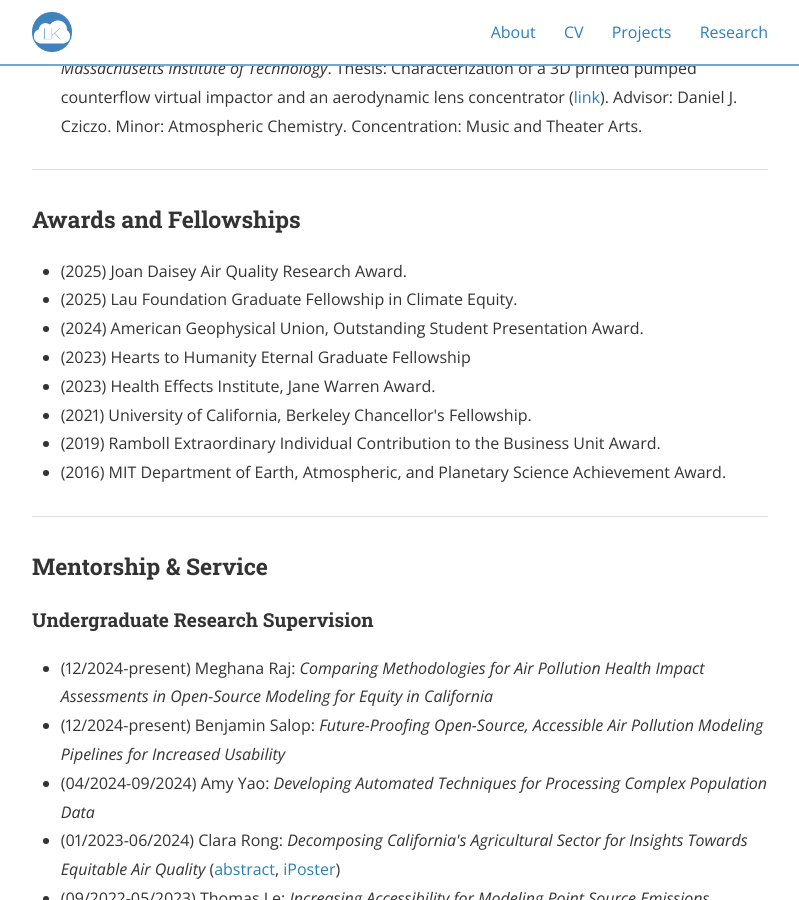
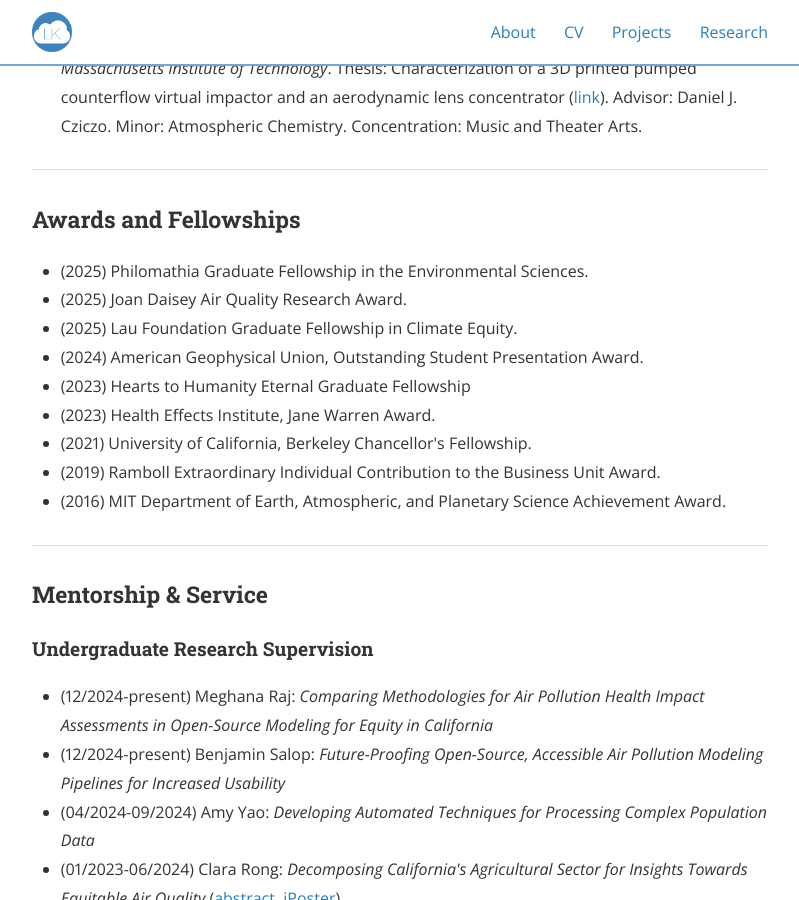
Before and after one commit to lkoolik/lkoolik.github.io, a Jekyll site: the page built from cv.md, in a window 1280 px wide and 900 px high, scrolled down 509 px. Shown: the whole window, without its empty margins (240-1039 px from the left). Built offline with Jekyll 4.4.1, drawn with Linux system fonts in a browser that asks for light colours; nearby versions of some CDN libraries.

Commit message:
Update cv.md

```diff
--- a/cv.md
+++ b/cv.md
@@ -21,6 +21,7 @@ nav_order: 2
 
 <h3>Awards and Fellowships</h3>
 <ul>
+  <li>(2025) Philomathia Graduate Fellowship in the Environmental Sciences.</li>
   <li>(2025) Joan Daisey Air Quality Research Award.</li>
   <li>(2025) Lau Foundation Graduate Fellowship in Climate Equity.</li>
   <li>(2024) American Geophysical Union, Outstanding Student Presentation Award.</li>
```
